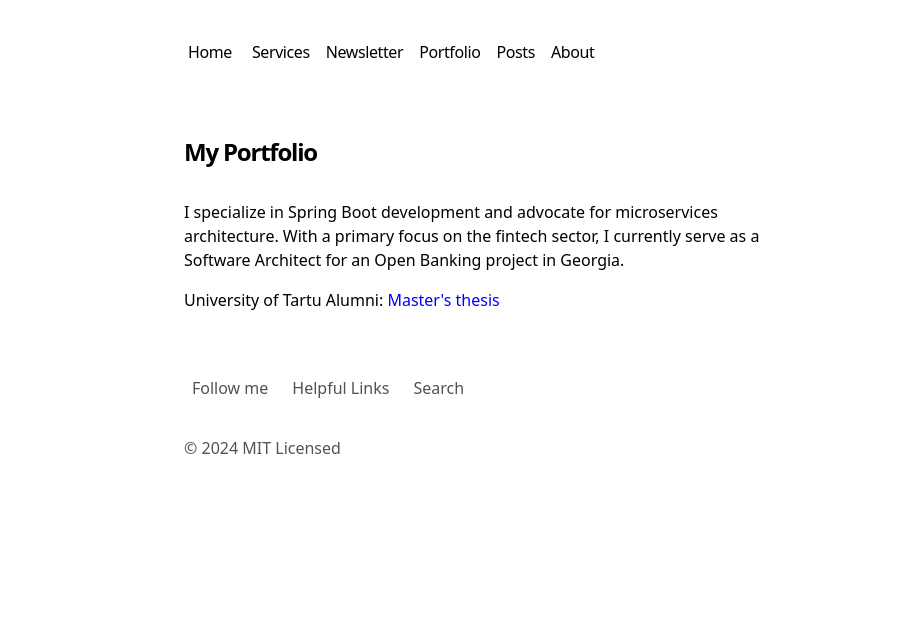
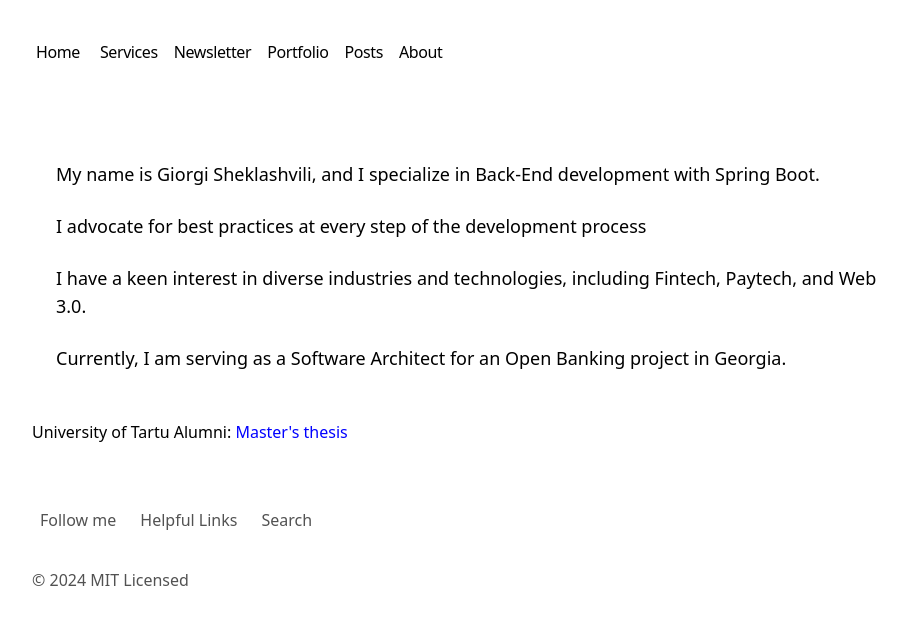
Before and after one commit to GiorgiSheklashvili/Portfolio, a Next.js app: page / in a window 1280 px wide. Shown: the top 624 px of the page, without its empty margins (168-1075 px from the left). Built offline with nearby package versions, Linux system fonts and the light colour scheme.

Commit message:
Home page updated

```diff
--- /dev/null
+++ b/src/app/homepage/Introduction.tsx
@@ -0,0 +1,18 @@
+import React from 'react';
+
+const Introduction: React.FC = () => {
+  return (
+    <div className="max-w-4xl mx-auto p-6 font-sans">
+      <p className="text-lg mb-6">
+        My name is Giorgi Sheklashvili, and I specialize in Back-End development with Spring Boot.
+      </p>
+      <p className='text-lg mb-6'>I advocate for best practices at every step of the development process </p>
+      <p className='text-lg mb-6'>I have a keen interest in diverse industries and technologies, including Fintech, Paytech, and Web 3.0. </p>
+      <p className="text-lg mb-6">
+        Currently, I am serving as a Software Architect for an Open Banking project in Georgia.
+      </p>
+    </div>
+  );
+};
+
+export default Introduction;
--- a/src/app/page.tsx
+++ b/src/app/page.tsx
@@ -1,12 +1,20 @@
-export default function Home() {
+import React from 'react';
+import Introduction from './homepage/Introduction';
+
+
+const HomePage: React.FC = () => {
   return (
+
     <section>
-      <h1 className="mb-8 text-2xl font-semibold tracking-tighter">
-        My Portfolio
-      </h1>
-      <p className="mb-4">{`I specialize in Spring Boot development and advocate for microservices architecture. With a primary focus on the fintech sector, I currently serve as a Software Architect for an Open Banking project in Georgia. `}</p>
-      <p className="mb-4">University of Tartu Alumni: <a href="https://figshare.com/articles/thesis/Multi-Factor_Authentication_MFA_on_a_Blockchain-based_Decentralised_Trust_Network_With_Customizable_Challenges/12578696" style={{ color: 'blue' }}>Master's thesis</a></p>
-      <div className="my-8">{/* <BlogPosts /> */}</div>
+      <div>
+        <Introduction />
+
+        <p className="mb-4">University of Tartu Alumni: <a href="https://figshare.com/articles/thesis/Multi-Factor_Authentication_MFA_on_a_Blockchain-based_Decentralised_Trust_Network_With_Customizable_Challenges/12578696" style={{ color: 'blue' }}>Master's thesis</a></p>
+        <div className="my-8">{/* <BlogPosts /> */}</div>
+      </div>
+
     </section>
   );
-}
+};
+
+export default HomePage;
--- a/tailwind.config.ts
+++ b/tailwind.config.ts
@@ -8,6 +8,9 @@ const config: Config = {
   ],
   theme: {
     extend: {
+      maxWidth: {
+        'xl': '55rem',
+      },
       backgroundImage: {
         "gradient-radial": "radial-gradient(var(--tw-gradient-stops))",
         "gradient-conic":
```
